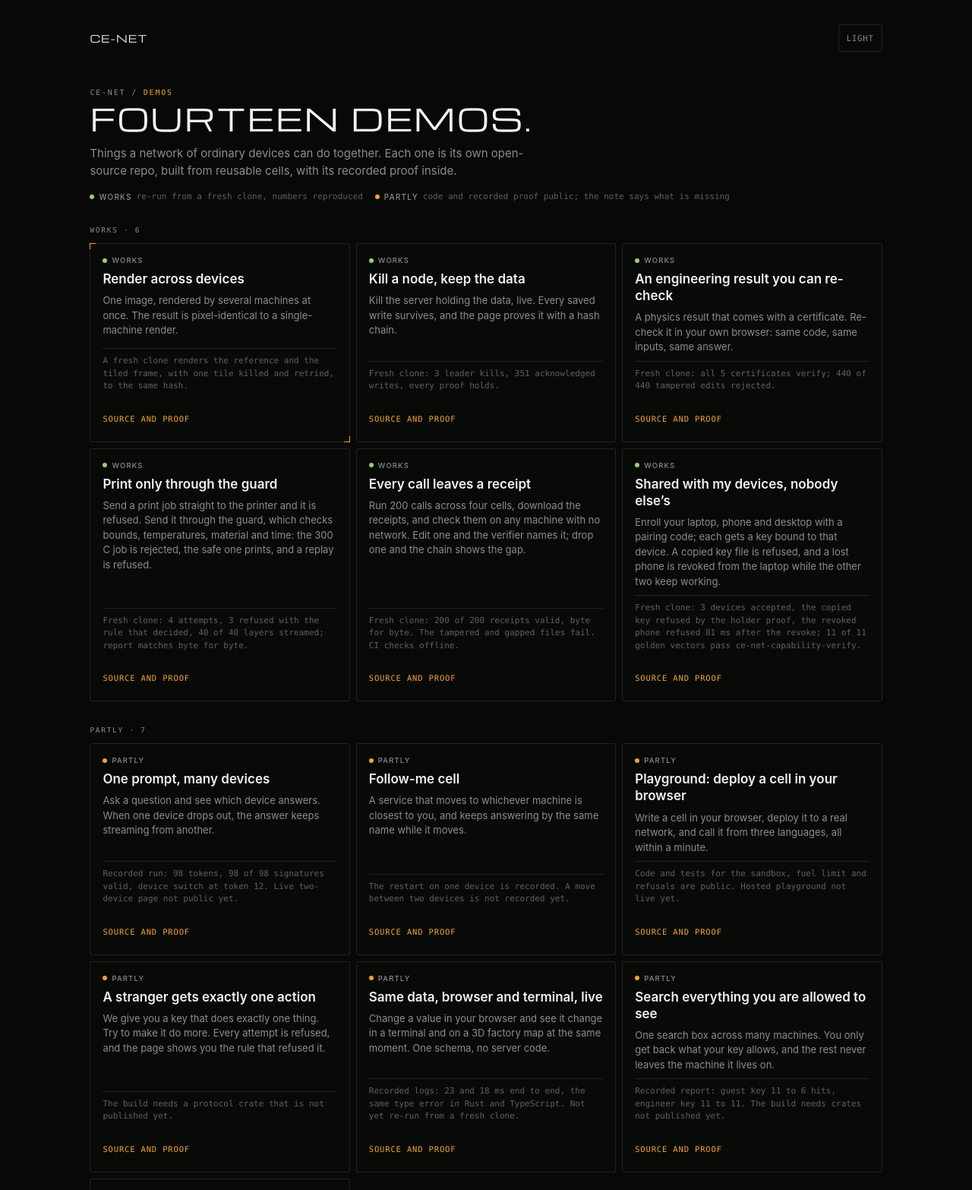
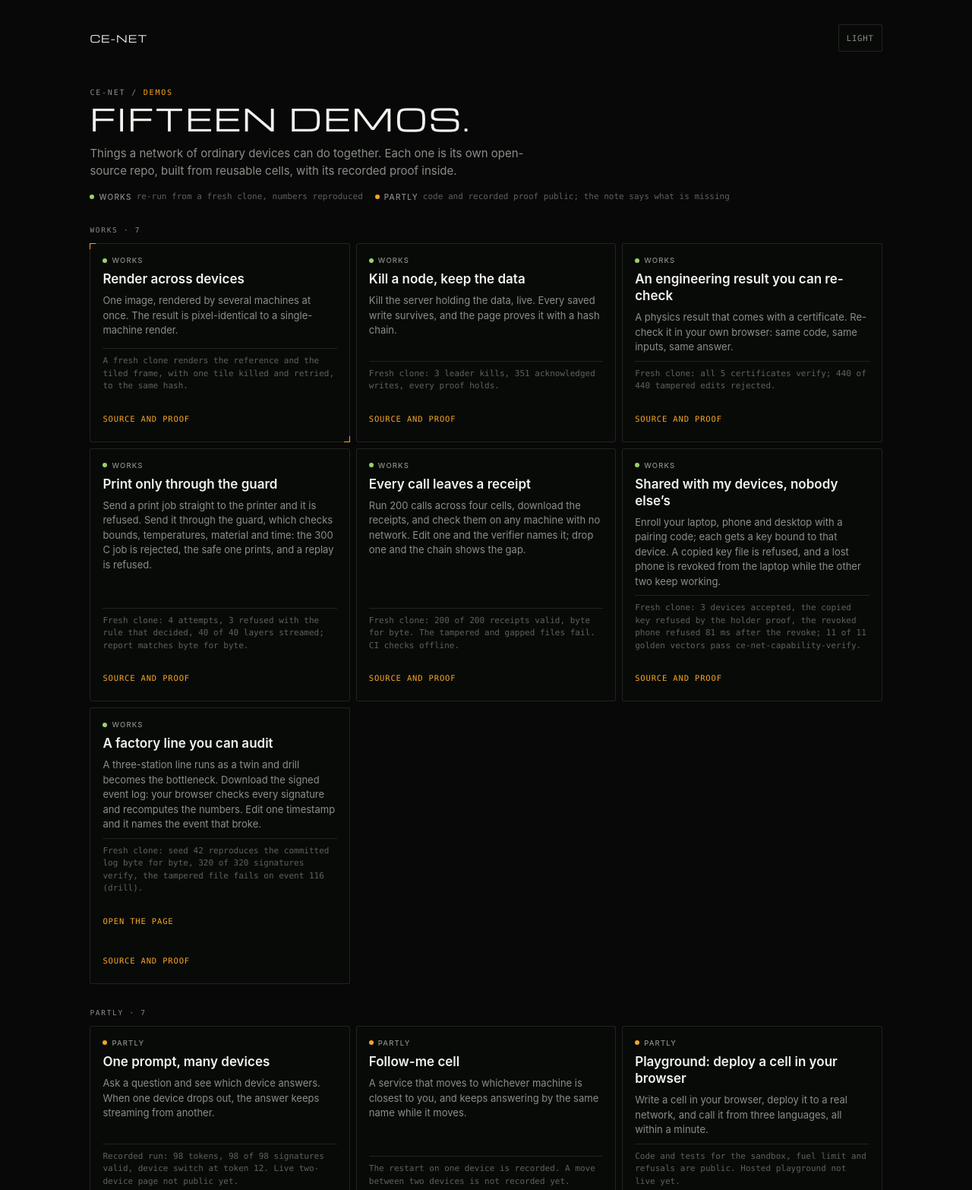
Before and after one commit to ce-net/demos, a plain HTML site: page index.html in a window 1280 px wide. Shown: the top 1566 px of the page at 76% size. Drawn offline with Linux system fonts and the light colour scheme; a web font is replaced by a local one.

Commit message:
Add A factory line you can audit (demo-demo-line-twin)

```diff
--- a/index.html
+++ b/index.html
@@ -2,8 +2,8 @@
 <html lang="en"><head>
 <meta charset="utf-8"><meta name="viewport" content="width=device-width,initial-scale=1">
 <title>ce-net demos</title>
-<meta name="description" content="Fourteen demos of things a network of ordinary devices can do together. Each one is open source with its recorded proof.">
-<meta property="og:title" content="ce-net demos"><meta property="og:description" content="Fourteen demos of things a network of ordinary devices can do together, each open source with its proof.">
+<meta name="description" content="Fifteen demos of things a network of ordinary devices can do together. Each one is open source with its recorded proof.">
+<meta property="og:title" content="ce-net demos"><meta property="og:description" content="Fifteen demos of things a network of ordinary devices can do together, each open source with its proof.">
 <meta property="og:type" content="website"><meta property="og:image" content="https://design.ce-net.com/v1/logo/ce-net-og.png">
 <meta name="theme-color" content="#070807">
 <link rel="icon" href="https://design.ce-net.com/v1/logo/ce-net-favicon-dark.svg" type="image/svg+xml">
@@ -41,14 +41,14 @@ h2{font:500 var(--t-2xs) var(--mono);letter-spacing:var(--track-crumb);text-tran
 <button class="tog" type="button" id="tog" aria-label="Switch between dark and light">Light</button></header>
 
 <div class="crumb">ce-net / <b>Demos</b></div>
-<h1 class="display lg">Fourteen demos.</h1>
+<h1 class="display lg">Fifteen demos.</h1>
 <p class="lede">Things a network of ordinary devices can do together. Each one is its own open-source repo, built from reusable cells, with its recorded proof inside.</p>
 <div class="key">
   <div class="label"><i class="g"></i>Works <span class="t">re-run from a fresh clone, numbers reproduced</span></div>
   <div class="label"><i></i>Partly <span class="t">code and recorded proof public; the note says what is missing</span></div>
 </div>
 
-<h2>Works · 6</h2>
+<h2>Works · 7</h2>
 <ul class="grid">
 <li class="feat"><article class="glass ticks card"><div class="label"><i class="g"></i>Works</div>
 <h3>Render across devices</h3>
@@ -80,6 +80,11 @@ h2{font:500 var(--t-2xs) var(--mono);letter-spacing:var(--track-crumb);text-tran
 <p>Enroll your laptop, phone and desktop with a pairing code; each gets a key bound to that device. A copied key file is refused, and a lost phone is revoked from the laptop while the other two keep working.</p>
 <div class="note">Fresh clone: 3 devices accepted, the copied key refused by the holder proof, the revoked phone refused 81 ms after the revoke; 11 of 11 golden vectors pass ce-net-capability-verify.</div>
 <a class="go" href="https://github.com/ce-net/demo-demo-own-devices-only">Source and proof</a></article></li>
+<li><article class="glass card"><div class="label"><i class="g"></i>Works</div>
+<h3>A factory line you can audit</h3>
+<p>A three-station line runs as a twin and drill becomes the bottleneck. Download the signed event log: your browser checks every signature and recomputes the numbers. Edit one timestamp and it names the event that broke.</p>
+<div class="note">Fresh clone: seed 42 reproduces the committed log byte for byte, 320 of 320 signatures verify, the tampered file fails on event 116 (drill).</div>
+<a class="go" href="https://ce-net.github.io/demo-demo-line-twin/">Open the page</a> <a class="go" href="https://github.com/ce-net/demo-demo-line-twin">Source and proof</a></article></li>
 </ul>
 
 <h2>Partly · 7</h2>
```
Also changed, not shown: demos.json (+9 -0 lines), 1 other file.
